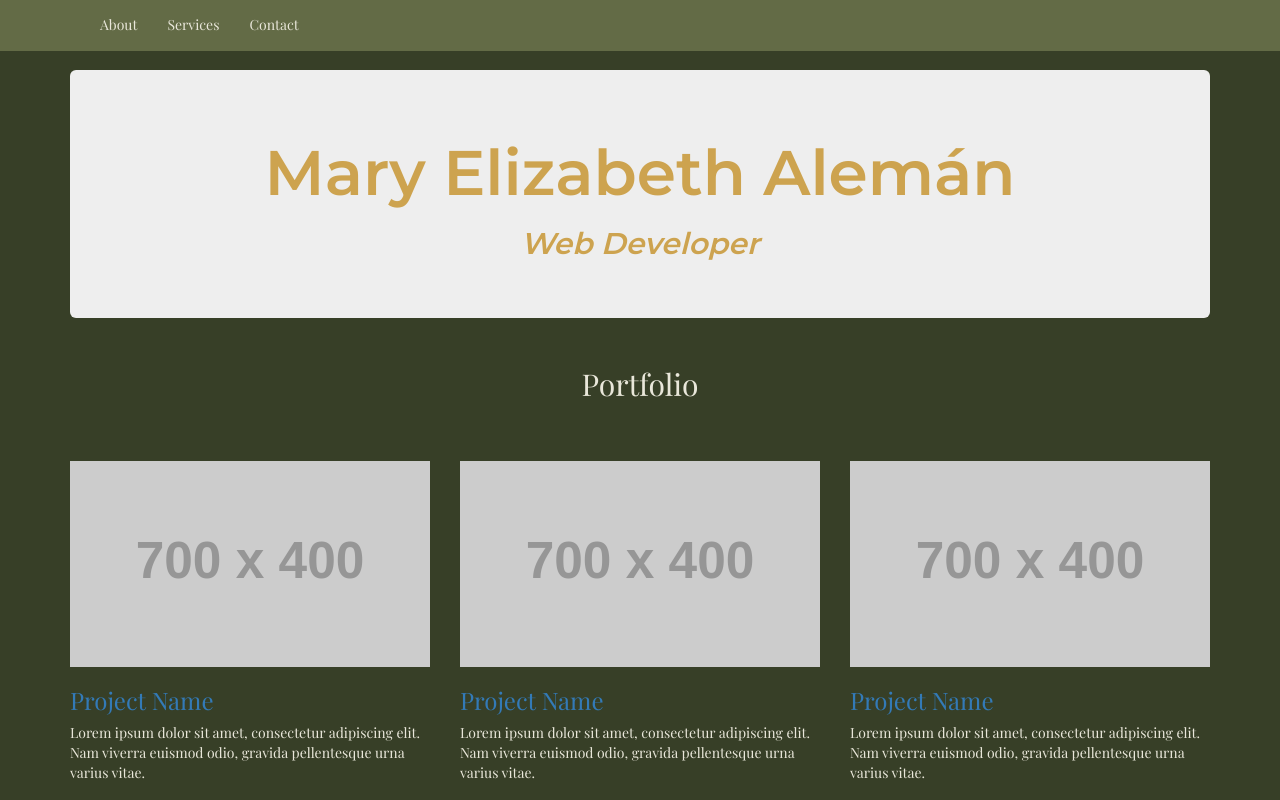
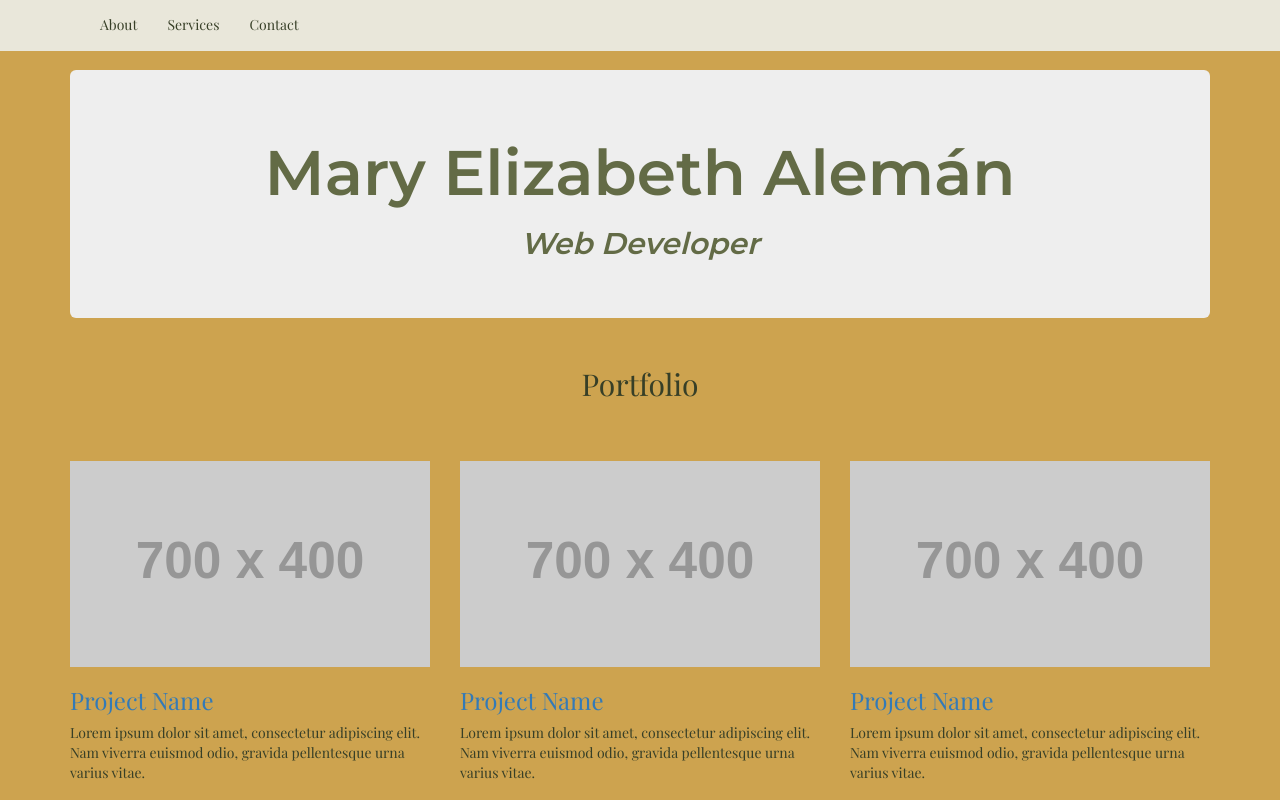
Before and after one commit to mary-eliz/portfolio, a plain HTML site: page index.html in a window 1280 px wide. Shown: the top 800 px of the page. Drawn offline with nearby package versions, Linux system fonts and the light colour scheme; placeholder pictures from the web are drawn by us.

Commit message:
personalize 2.0

```diff
--- a/css/app.css
+++ b/css/app.css
@@ -1,33 +1,38 @@
 body{
-	background-color: #373F27;
+	background-color: #CDA34F;
+	/*#373F27;*/
 	font-family: 'Playfair Display', sans-serif;
-	color: #E9E7DA;
+	color: #373F27;
 }
 
 .row #mainheader {
 	font-family: 'Montserrat';
 	font-size: 800;
-	color: #CDA34F;
+	color: #636B46;
 }
 
 .row .col-md-12 .subheader {
 	font-family: 'Montserrat';
 	font-size: 600;
 	font-style: italic;
-	color: #CDA34F;
+	color: #636B46;
+}
+.small{
+	color: #636B46;
 }
 
+
 .navbar{
-	background-color: #636B46;
-	border-color: #636B46;
+	background-color: #E9E7DA;
+	border-color: #E9E7DA;
 }
 
 .navbar-inverse .navbar-nav>li>a{
-	color: #E9E7DA;
+	color: #373F27;
 }
 
 .navbar-inverse .navbar-toggle{
-	border-color: #636B46;
+	border-color: #E9E7DA;
 }
 .portfolio-space{
 	margin-bottom:50px;
```
